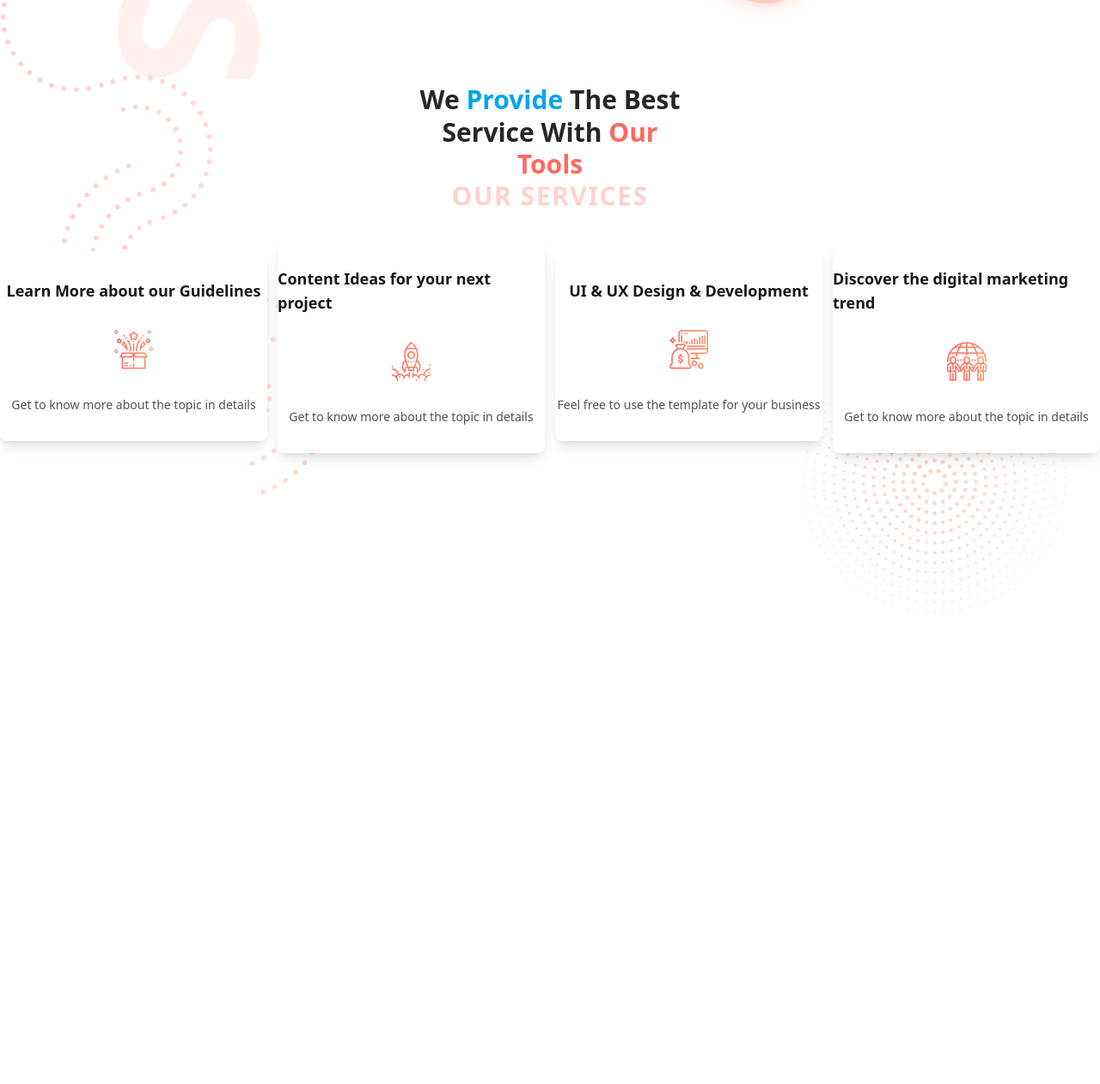
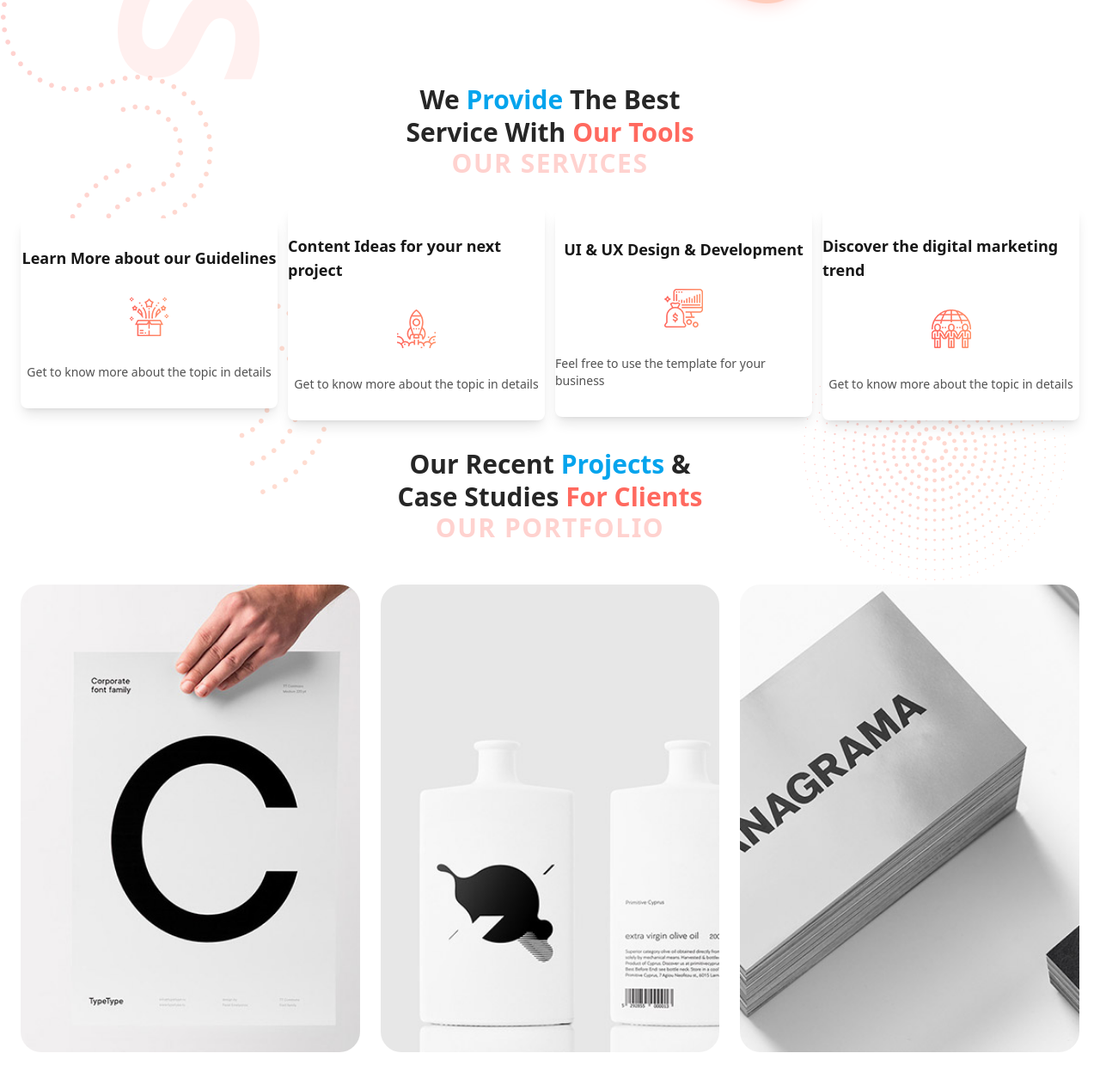
Before and after one commit to itsDonya/Onix-digital, a website: page index.html in a window 1280 px wide. Shown: the part 639-1900 px from the top of the page at 86% size. Before the commit the page ends 1358 px from the top, so only its background shows below. Drawn offline with Linux system fonts and the light colour scheme.

Commit message:
Projects section created

```diff
--- a/index.html
+++ b/index.html
@@ -96,19 +96,13 @@
       <article
         class="relative before:content-servicesLeftDots before:absolute before:-top-40 before:-left-48 lg:before:left-0 before:-z-10 after:content-servicesRightDots after:hidden md:after:block after:absolute after:-bottom-48 after:right-10 after:-z-10"
       >
-        <h2
-          class="w-80 mx-auto text-3xl text-center font-bold capitalize text-neutral-800 leading-tight"
-        >
+        <h2 class="article-heading">
           we <span class="text-secondary">provide</span> the best service with
           <span class="text-primary">our tools</span>
         </h2>
-        <p
-          class="text-3xl font-bold text-primary text-opacity-30 uppercase text-center tracking-wider"
-        >
-          our services
-        </p>
+        <p class="low-opacity">our services</p>
 
-        <section class="services my-8 flex items-center justify-center gap-3">
+        <section class="services mx-6 my-8 flex items-center justify-center gap-3">
           <!-- Guidelines -->
           <div class="service flex">
             <h4 class="service-title">Learn More about our Guidelines</h4>
@@ -143,6 +137,34 @@
           </div>
         </section>
       </article>
+
+      <!-- Projects -->
+      <article>
+        <h2 class="article-heading">
+          our recent <span class="text-secondary">projects</span> & case studies
+          <span class="text-primary">for clients</span>
+        </h2>
+        <p class="low-opacity">our portfolio</p>
+
+        <section class="my-12 flex items-center justify-center sm:gap-6 sm:mx-6">
+          <!-- First project -->
+          <div class="project before:content-['Space_Dynamic_SEO']">
+            <img src="./img/portfolio-01.jpg" class="project-photo" alt="" />
+          </div>
+          <!-- Second project -->
+          <div
+            class="hidden sm:block project before:content-['SEO_&_Marketing']"
+          >
+            <img src="./img/portfolio-02.jpg" class="project-photo" alt="" />
+          </div>
+          <!-- Third project -->
+          <div
+            class="hidden sm:block project before:content-['Plot_Listing']"
+          >
+            <img src="./img/portfolio-03.jpg" class="project-photo" alt="" />
+          </div>
+        </section>
+      </article>
     </main>
     <script src="./js/script.js"></script>
   </body>
--- a/input.css
+++ b/input.css
@@ -6,6 +6,12 @@
   .nav-item {
     @apply w-full text-neutral-700 text-center py-4 md:py-0 md:font-medium hover:bg-zinc-200 md:hover:bg-inherit rounded-md hover:text-primary transition;
     transition: all 0.2s ease-in-out !important;
+  }
+  .article-heading {
+    @apply w-80 lg:w-96 mx-auto text-3xl text-center font-bold capitalize text-neutral-800 leading-tight;
+  }
+  .low-opacity {
+    @apply text-3xl font-bold text-primary text-opacity-30 uppercase text-center tracking-wider;
   }
 }
 
@@ -56,6 +62,14 @@
   .service-description {
     @apply text-sm text-neutral-600;
   }
+
+  /* Projects */
+  .project {
+    @apply w-11/12 relative rounded-3xl overflow-hidden before:absolute before:-bottom-20 before:right-4 before:w-36 md:before:w-48 before:h-16 md:before:h-20 before:rounded-tl-2xl before:rounded-br-2xl before:cursor-pointer before:text-white before:text-sm before:bg-gradient-to-bl before:from-primary before:to-amber-600 before:flex before:items-center before:justify-center before:transition-all hover:brightness-90 hover:before:bottom-4 transition !important;
+  }
+  .project-photo {
+    @apply w-full;
+  }
 }
 
 @layer utilities {
```
Also changed, not shown: css/style.css, img/portfolio-01.jpg (added), img/portfolio-02.jpg (added), img/portfolio-03.jpg (added).
